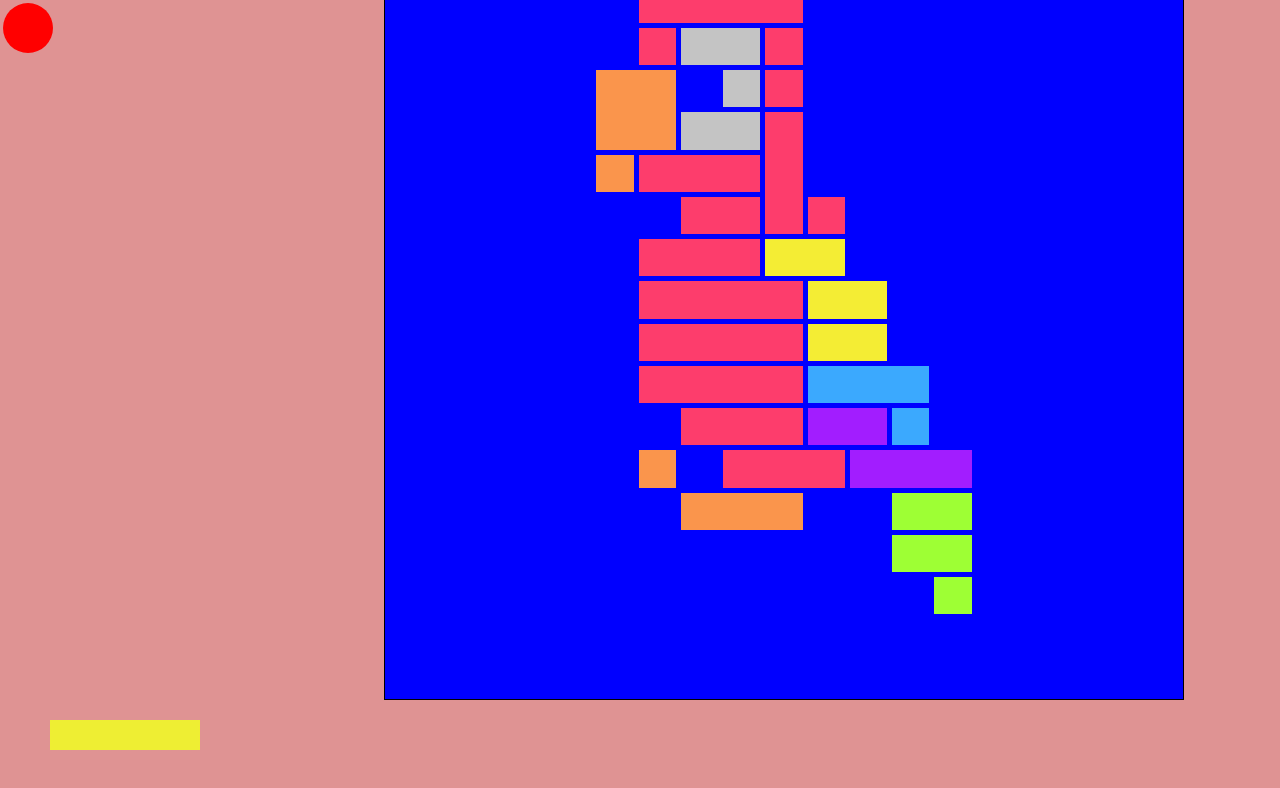
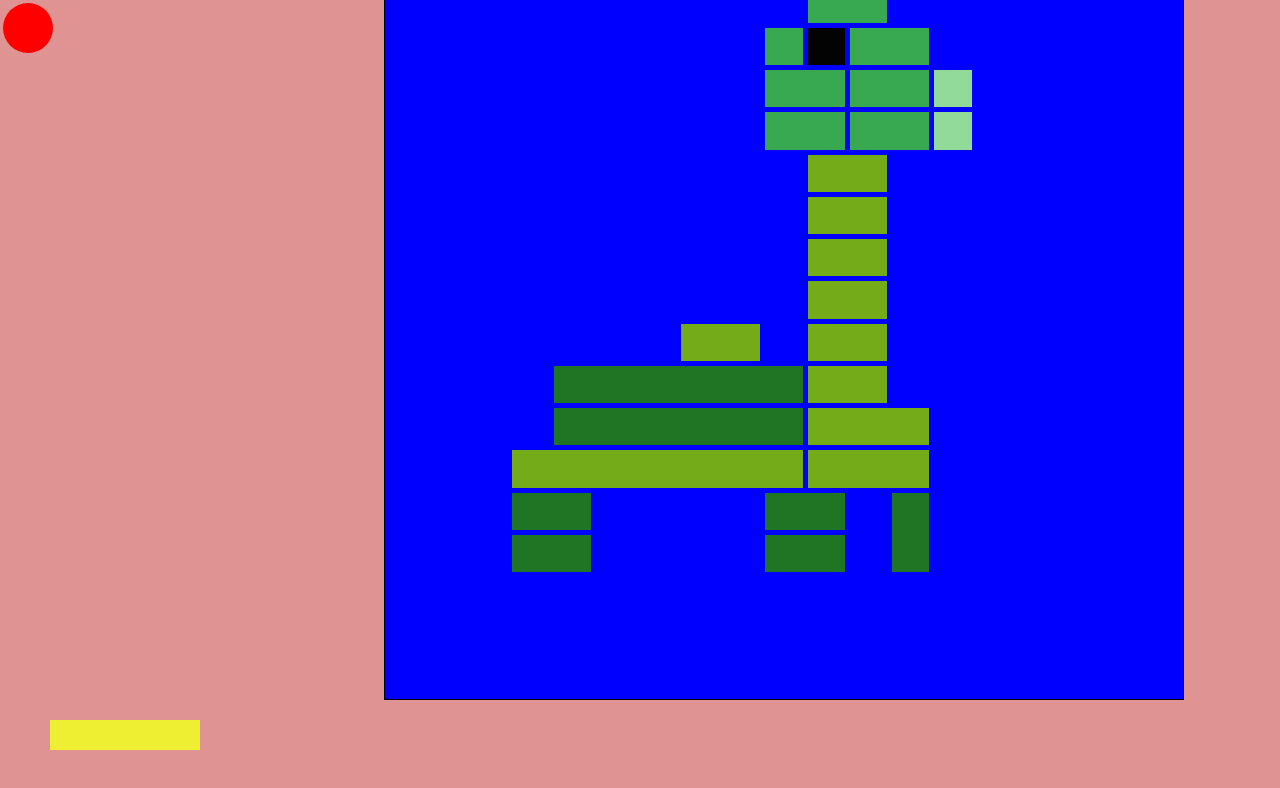
Before and after one commit to lord-Rheagar/DevsnestHack-Parrot, a plain HTML site: page index.html in a window 1280 px wide. Drawn offline with Linux system fonts and the light colour scheme.

Commit message:
dinasaour

```diff
--- a/index.html
+++ b/index.html
@@ -9,7 +9,7 @@
   </head>
   <body>
     <div class="container">
-        <div class="parrot">
+        <div class="dinasour">
             <div id="a"></div>
             <div id="b"></div>
             <div id="c"></div>
--- a/style.css
+++ b/style.css
@@ -31,7 +31,7 @@ body {
   background-color: red;
 }
 
-.parrot {
+.dinasour {
   position: absolute;
   width:800px;
   height: 800px;
@@ -54,153 +54,153 @@ body {
 
 
 #a{
-  grid-column: 7/11;
+  grid-column: 11/13;
   grid-row: 3/4;
-  background-color: #FD3D6C;
+  background-color: #38A951;
 }
 /*  */
 #b{
-  grid-column: 7/8;
+  grid-column: 10/11;
   grid-row: 4/5;
-  background-color:#FD3D6C;
+  background-color:#38A951;
 }
 /*  */
 #c{
-  grid-column: 8/10;
+  grid-column: 11/12;
   grid-row: 4/5;
-  background-color:#C4C4C4 ;
+  background-color:#030303 ;
 }
 
 #d{
-  grid-column: 10/11;
+  grid-column: 12/14;
   grid-row: 4/5;
-  background-color: #FD3D6C;
+  background-color: #38A951;
 }
 /*  */
 #e{
-  grid-column: 6/8;
-  grid-row: 5/7;
-  background-color: #FA954C;
+  grid-column: 10/12;
+  grid-row: 5/6;
+  background-color: #38A951;
 }
 #f{
-  grid-column: 9/10;
+  grid-column: 12/14;
   grid-row: 5/6;
-  background-color:#C4C4C4;
+  background-color:#38A951;
 }
 #g{
-  grid-column: 10/11;
-    grid-row: 5/6;
-  background-color: #FD3D6C;
+  grid-column: 10/12;
+    grid-row: 6/7;
+  background-color: #38A951;
 }
 #h{
-  grid-column: 8/10;
+  grid-column: 12/14;
   grid-row: 6/7;
-  background-color:#C4C4C4 ;
+  background-color:#38A951 ;
 }
 #i{
-  grid-column: 10/11;
-  grid-row: 6/9;
-  background-color: #FD3D6C;
+  grid-column: 14/15;
+  grid-row: 5/6;
+  background-color: #91DA99;
 }
 /*  */
 #j{
-  grid-column: 6/7;
-  grid-row: 7/8;
-  background-color:#FA954C ;
+  grid-column: 14/15;
+  grid-row: 6/7;
+  background-color:#91DA99 ;
 }
 #k{
-  grid-column: 7/10;
+  grid-column: 11/13;
   grid-row: 7/8;
-  background-color: #FD3D6C;
+  background-color: #74AB19;
 }
 #l{
-  grid-column: 8/10;
+  grid-column: 11/13;
   grid-row: 8/9;
-  background-color:#FD3D6C ;
+  background-color:#74AB19 ;
 }
 /*  */
 #m{
-  grid-column: 11/12;
-  grid-row: 8/9;
-  background-color:#FD3D6C ;
+  grid-column: 11/13;
+  grid-row: 9/10;
+  background-color:#74AB19 ;
 }
 #n{
-  grid-column: 7/10;
-  grid-row: 9/10;
-  background-color: #FD3D6C;
+  grid-column: 11/13;
+  grid-row: 10/11;
+  background-color: #74AB19;
 }
 #o{
-  grid-column: 10/12;
-  grid-row: 9/10;
-  background-color: #F4ED34;
+  grid-column: 11/13;
+  grid-row: 11/12;
+  background-color: #74AB19;
 }
 /*  */
 #p{
-  grid-column: 7/11;
-  grid-row: 10/11;
-  background-color:#FD3D6C ;
+  grid-column: 11/13;
+  grid-row: 12/13;
+  background-color:#74AB19 ;
 }
 #q{
-  grid-column: 11/13;
-  grid-row: 10/11;
-  background-color: #F4ED34;
+  grid-column: 8/10;
+  grid-row: 11/12;
+  background-color: #74AB19;
 }
-/*  */
-#r{
-  grid-column: 7/11;
-  grid-row: 11/12;
-  background-color: #FD3D6C;
+
+ #r{
+  grid-column: 5/11;
+  grid-row: 12/13;
+  background-color: #1F7523;
 }
 #s{
-  grid-column: 11/13;
-  grid-row: 11/12;
-  background-color:#F4ED34 ;
+  grid-column: 5/11;
+  grid-row: 13/14;
+  background-color:#1F7523 ;
 }
 #t{
-  grid-column: 7/11;
-  grid-row: 12/13;
-  background-color: #FD3D6C ;
+  grid-column: 11/14;
+  grid-row: 13/14;
+  background-color:#74AB19 ;
 }
 #u{
   grid-column: 11/14;
-  grid-row: 12/13;
-  background-color:  #3BA9FE;
+  grid-row: 14/15;
+  background-color:#74AB19  ;
 }
-/*  */
+
 #v{
-  grid-column: 8/11;
-  grid-row: 13/14;
-  background-color: #FD3D6C ;
+  grid-column: 4/11;
+  grid-row: 14/15;
+  background-color: #74AB19 ;
 }
 #w{
-  grid-column: 11/13;
-  grid-row: 13/14;
-  background-color:#A21DFF;
+  grid-column: 4/6;
+  grid-row: 15/16;
+  background-color:#1F7523;
 }
 #x{
-  grid-column: 13/14;
-  grid-row: 13/14;
-  background-color:  #3BA9FE;
+  grid-column: 4/6;
+  grid-row: 16/17;
+  background-color: #1F7523 ;
 }
 #y{
-  grid-column: 7/8;
-  grid-row: 14/15;
-  background-color: #FA954C;
+  grid-column: 10/12;
+  grid-row: 15/16;
+  background-color:#1F7523 ;
 }
 #z{
-  grid-column: 9/12;
-  grid-row: 14/15;
-  background-color:  #FD3D6C;
+  grid-column: 10/12;
+  grid-row: 16/17;
+  background-color:#1F7523  ;
 }
 #a1{
-  grid-column: 12/15;
-  grid-row: 14/15;
-  background-color:  #A21DFF;
+  grid-column: 13/14;
+  grid-row: 15/17;
+  background-color:#1F7523  ;
 }
 #a2{
   grid-column: 8/11;
   grid-row: 15/16;
-  background-color:  #FA954C;
+  background-color:  ;
 }
 
 #az{
@@ -212,13 +212,13 @@ body {
 #az1{
   grid-column: 13/15;
   grid-row: 15/16;
-  background-color: #9EFF34;
+  background-color: ;
 }
 
 #az2{
   grid-column: 13/15;
   grid-row: 16/17;
-  background-color: #9EFF34;
+  background-color: ;
 
 }
 
@@ -226,8 +226,7 @@ body {
 
   grid-column: 14/15;
   grid-row: 17/18;
-  background-color: #9EFF34;
+  background-color: ;
 
 
 }
-/*  */
```
